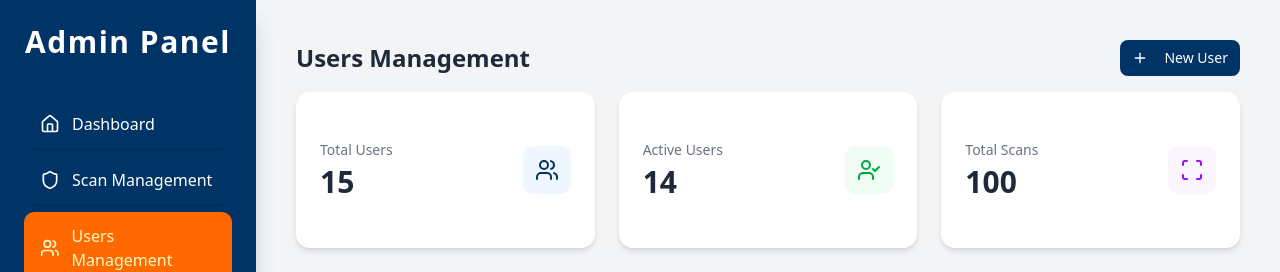
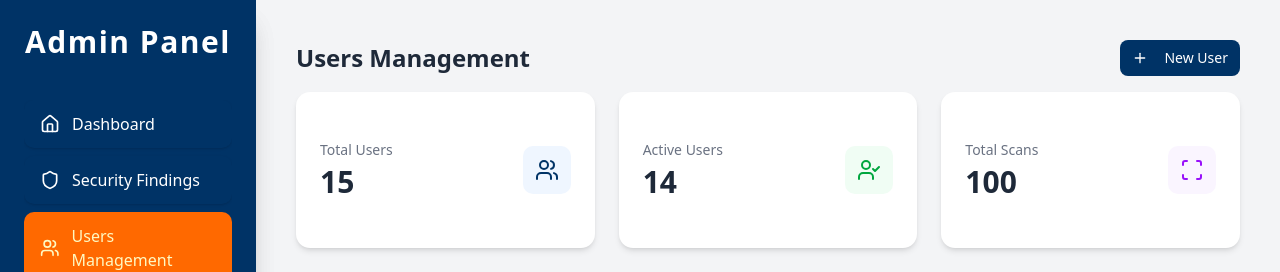
Before and after one commit to vulnerability-scanner-website/Final-year-project, a Next.js app in the folder frontend/: page /dashboard/admin/Users in a window 1280 px wide. Shown: the top 272 px of the page. Built offline with nearby package versions, Linux system fonts and the light colour scheme.

Commit message:
Rollback

```diff
--- a/frontend/src/app/dashboard/admin/security_findings/page.jsx
+++ b/frontend/src/app/dashboard/admin/security_findings/page.jsx
@@ -1,4 +1,5 @@
 import React from 'react'
+import {header} from "@/components/header/header";
 
 export default function page() {
   return (
--- a/frontend/src/components/sidebar/AdminSideBar/Admin.jsx
+++ b/frontend/src/components/sidebar/AdminSideBar/Admin.jsx
@@ -21,7 +21,7 @@ export default function AdminSideBar() {
       icon: <LucideHome size={20} />,
     },
     {
-      name: "Scan Management",
+      name: "Security Findings",
       href: "/dashboard/admin/security_findings",
       icon: <LucideShield size={20} />,
     },
```
